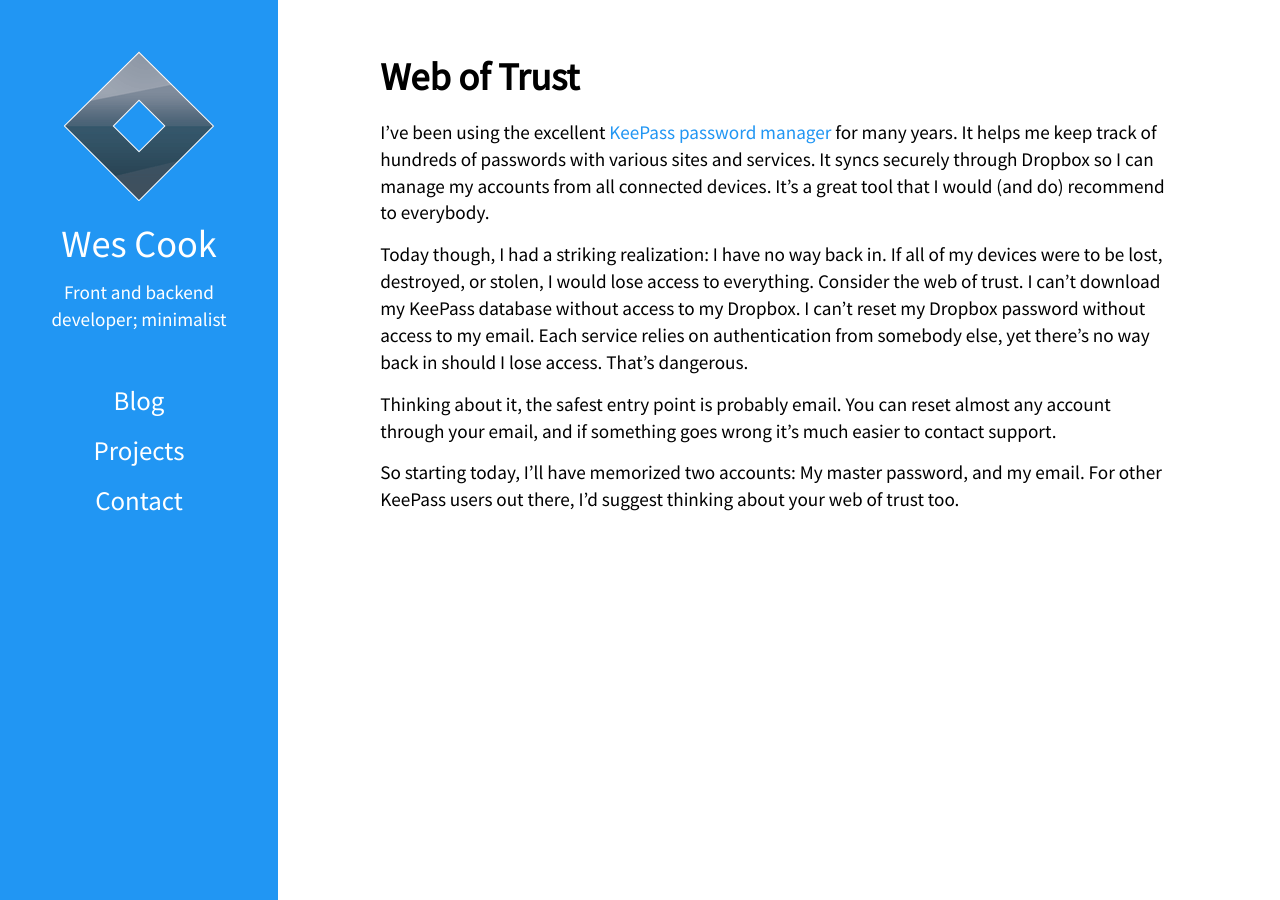
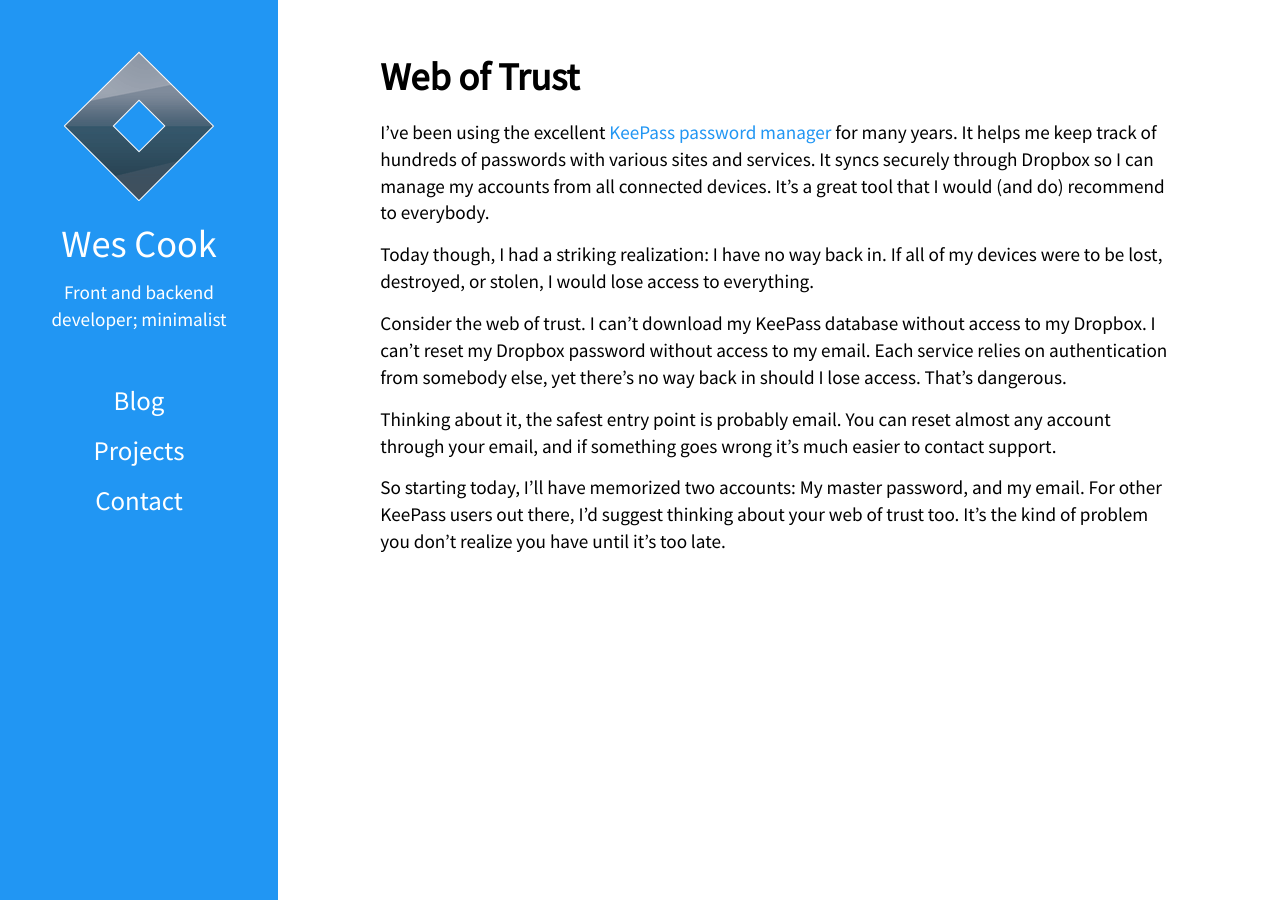
Before and after one commit to WesCook/wescook.github.io, a Jekyll site: the page built from blog/_posts/2016-05-04-web-of-trust.md, in a window 1280 px wide. Built offline with Jekyll 4.4.1, drawn with Linux system fonts in a browser that asks for light colours.

Commit message:
Backdating an hour due to timezone issue.  Formatting/post changes.

```diff
--- a/blog/_posts/2016-05-04-web-of-trust.md
+++ b/blog/_posts/2016-05-04-web-of-trust.md
@@ -1,12 +1,14 @@
 ---
 layout: post
 title: "Web of Trust"
-date: 2016-05-04 11:27:00 -0800
+date: 2016-05-04 10:27:00 -0800
 ---
 I've been using the excellent [KeePass password manager](http://keepass.info/) for many years.  It helps me keep track of hundreds of passwords with various sites and services.  It syncs securely through Dropbox so I can manage my accounts from all connected devices.  It's a great tool that I would (and do) recommend to everybody.
 
-Today though, I had a striking realization: I have no way back in.  If all of my devices were to be lost, destroyed, or stolen, I would lose access to everything.  Consider the web of trust.  I can't download my KeePass database without access to my Dropbox.  I can't reset my Dropbox password without access to my email.  Each service relies on authentication from somebody else, yet there's no way back in should I lose access.  That's dangerous.
+Today though, I had a striking realization: I have no way back in.  If all of my devices were to be lost, destroyed, or stolen, I would lose access to everything.
+
+Consider the web of trust.  I can't download my KeePass database without access to my Dropbox.  I can't reset my Dropbox password without access to my email.  Each service relies on authentication from somebody else, yet there's no way back in should I lose access.  That's dangerous.
 
 Thinking about it, the safest entry point is probably email.  You can reset almost any account through your email, and if something goes wrong it's much easier to contact support.
 
-So starting today, I'll have memorized two accounts: My master password, and my email.  For other KeePass users out there, I'd suggest thinking about your web of trust too.
+So starting today, I'll have memorized two accounts: My master password, and my email.  For other KeePass users out there, I'd suggest thinking about your web of trust too.  It's the kind of problem you don't realize you have until it's too late.
```
